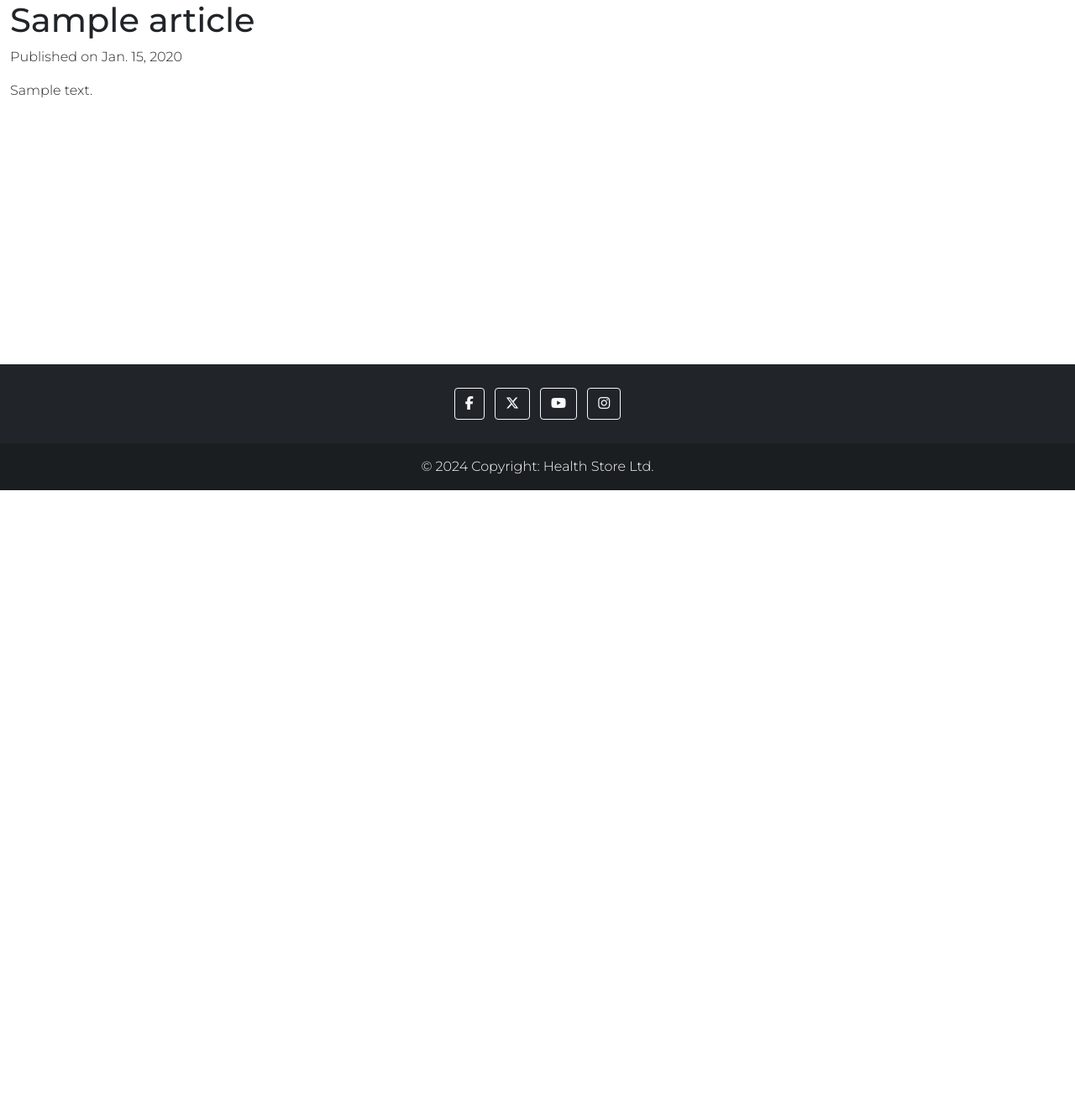
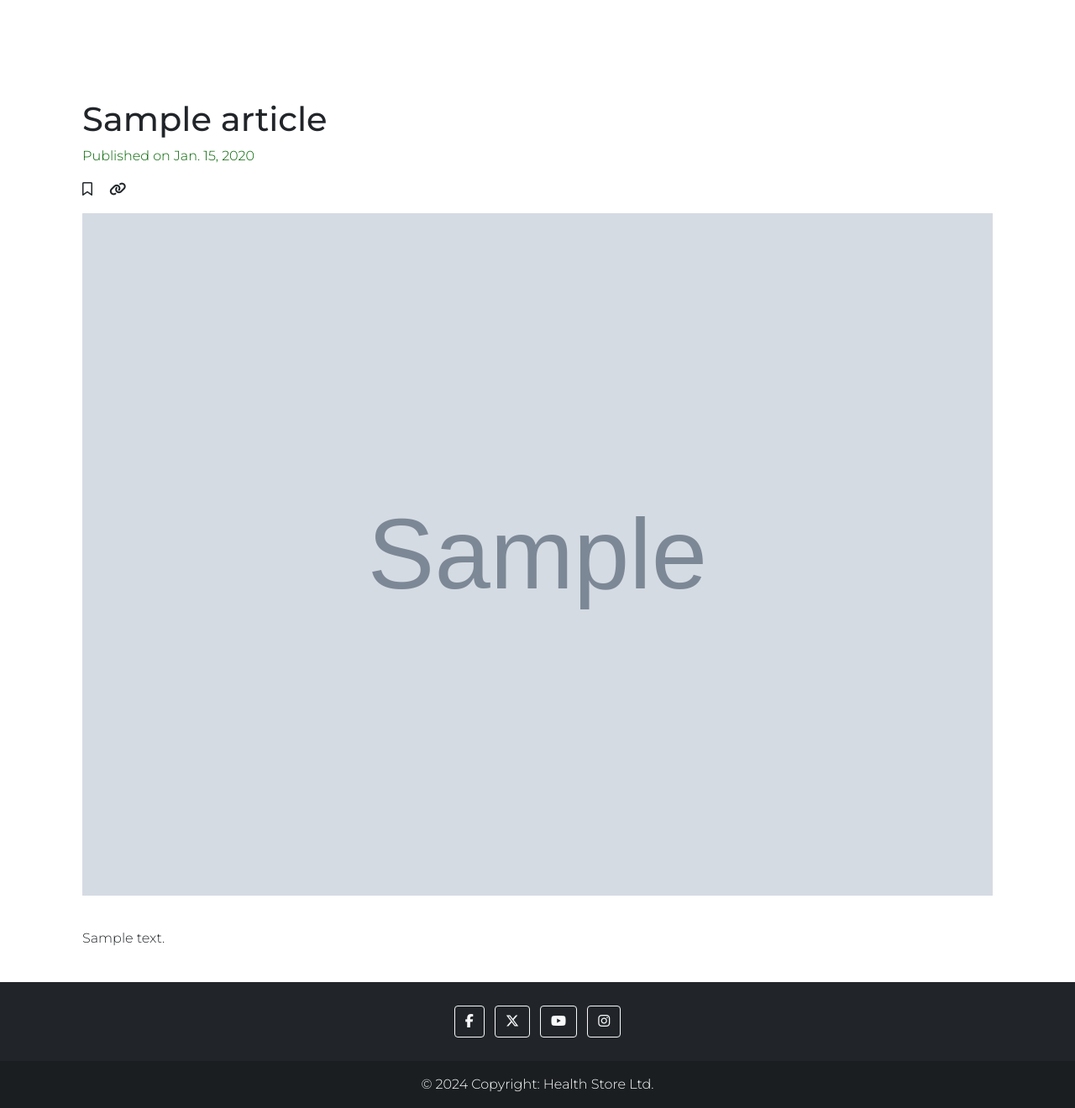
Before and after one commit to Agnieszka-21/health-store, a Django app: a page that uses blog/templates/blog/article_detail.html in a window 1280 px wide. Shown: the part 216-1536 px from the top of the page at 84% size. Before the commit the page ends 800 px from the top, so only its background shows below. Run offline with Django 4.2, Linux system fonts and the light colour scheme; tables that the repository leaves empty hold one stand-in row (values such as "Sample post"); grey boxes marked "Sample" are stand-in pictures; some libraries are stand-ins or nearby versions; some web fonts are replaced.

Commit message:
Improve styling on the article detail page (blog)

```diff
--- a/blog/static/blog/css/blog.css
+++ b/blog/static/blog/css/blog.css
@@ -1,3 +1,60 @@
-.blog-banner {
-    width: 10vw;
+#blog-content ~ div {
+    width: 80vw;
 }
+
+#blog-content ~ * > font,
+#blog-content ~ * > li > font {
+    font-family: 'Montserrat', sans-serif;
+    font-weight: 400;
+}
+
+.card {
+    border: none;
+    background-color: transparent;
+}
+
+.image-container {
+    position: relative;
+}
+
+.scale {
+    width: 100%;
+    height: auto;
+}
+
+.masthead {
+    margin-top: 10px;
+    overflow: hidden;
+    position: relative;
+    display: inline-block;
+    width: 100%;
+}
+
+.masthead-text {
+    background-color: #445261;
+    color: white;
+    position: relative;
+}
+
+.blog-image{
+    position: relative;
+    overflow: hidden;
+}
+
+/* .post-link {
+    text-decoration: none;
+    color: #445261;
+}
+
+.post-link:hover,
+.page-link {
+    color: #E84610;
+} */
+
+.post-title {
+    margin-top: 10%;
+}
+
+.post-subtitle {
+    color: darkgreen;
+}
--- a/blog/templates/blog/article_detail.html
+++ b/blog/templates/blog/article_detail.html
@@ -9,23 +9,33 @@
 {% block extra_title %}- {{ article.title }}{% endblock %}
 
 {% block content %}
-<div class="container-fluid">
-    <div class="">
-        <h1 class="">{{ article.title }}</h1>
-        <p class="">Published on {{ article.date_of_publication }}</p>
+<div class="masthead">
+    <div class="container">
+        <div class="row g-0">
+            <div class="col-12 px-3">
+                <h1 class="post-title">{{ article.title }}</h1>
+                <p class="post-subtitle">Published on {{ article.date_of_publication }}</p>
+                <p class="blog-icons">
+                    <span class="pe-3" id="save-article"><i class="fa-regular fa-bookmark"></i></span>
+                    <span id="copy-link-article"><i class="fa-solid fa-link"></i></span>
+                </p>
+            </div>
+            <div class="col-12 blog-image px-3">
+                <img src="{{ article.banner_img.url }}" class="scale" alt="{{ article.img_title }}">
+            </div>
+        </div>
     </div>
-    <!-- <div class="w-25 blog-banner">
-        <img src="{{ article.banner_img.url }}" class="blog-banner" alt="placeholder">
-    </div> -->
+</div>
 
+<div class="container">
     <div class="row">
-        <div class="col-12">
-            <div class="">
-                <p class="">
+        <div class="col card mb-4  mt-3 left  top">
+            <div class="card-body">
+                <p class="card-text" id="blog-content">
                     {{ article.content | safe }}
                 </p>
             </div>
         </div>
     </div>
 </div>
-{% endblock %}
+{% endblock content %}
```
Also changed, not shown: health_store/settings.py (+46 -0 lines).
